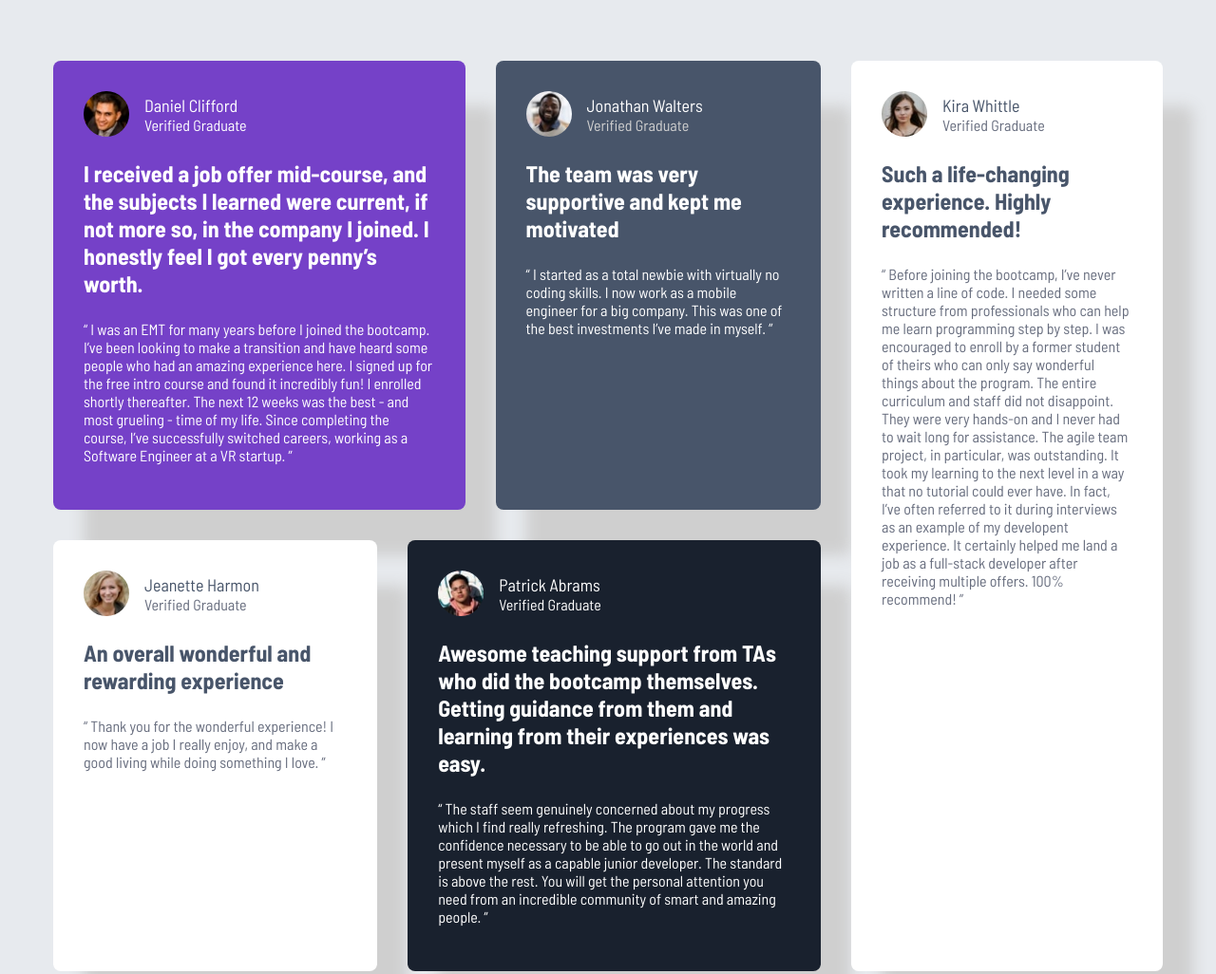
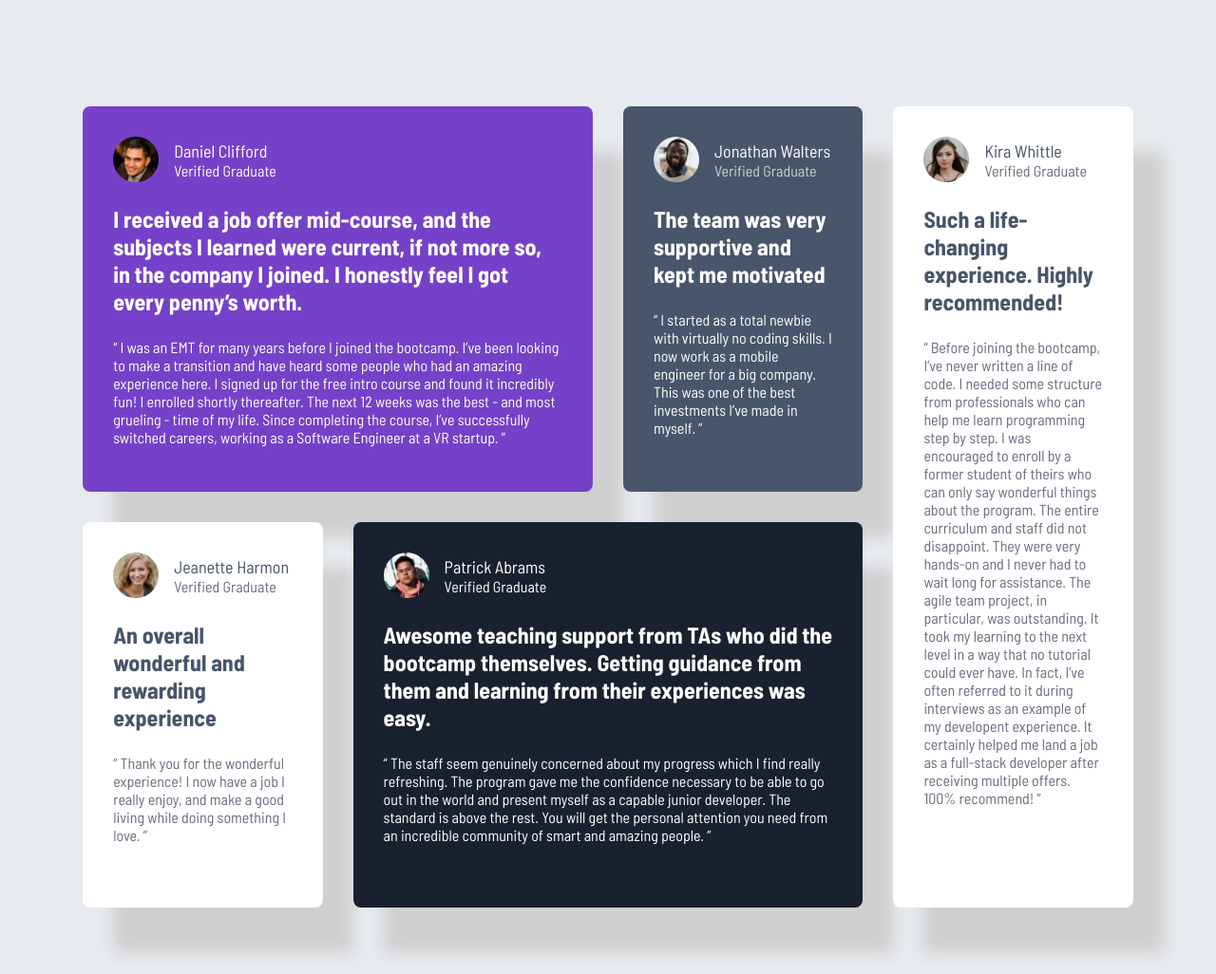
Before and after one commit to Shakiba-Alipour/Testimonials-Grid-Section, a plain HTML site: page index.html in a window 1280 px wide. Shown: the top 1026 px of the page at 95% size. Drawn offline with Linux system fonts and the light colour scheme.

Commit message:
set grid template

```diff
--- a/styles.css
+++ b/styles.css
@@ -31,6 +31,12 @@ ul {
 @media screen and (min-width: 701px) {
   ul {
     display: grid;
+    width: 90%;
+    justify-self: center;
+    align-self: center;
+    padding: 5rem 0;
+    grid-template-rows: repeat(2, 1fr);
+    grid-template-columns: repeat(4, 1fr);
   }
 
   ul li:nth-child(1) {
```
